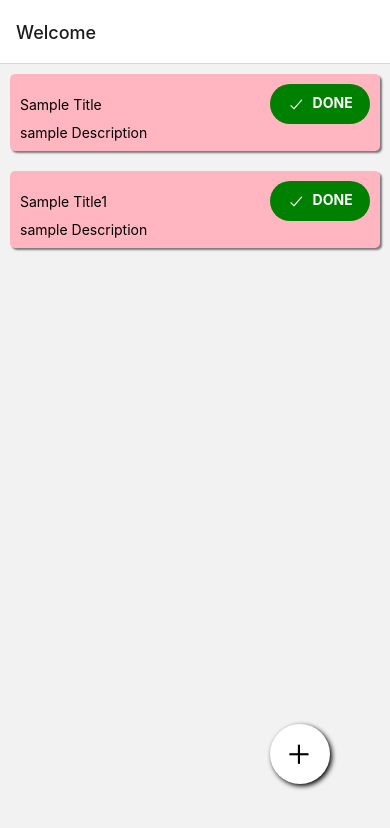
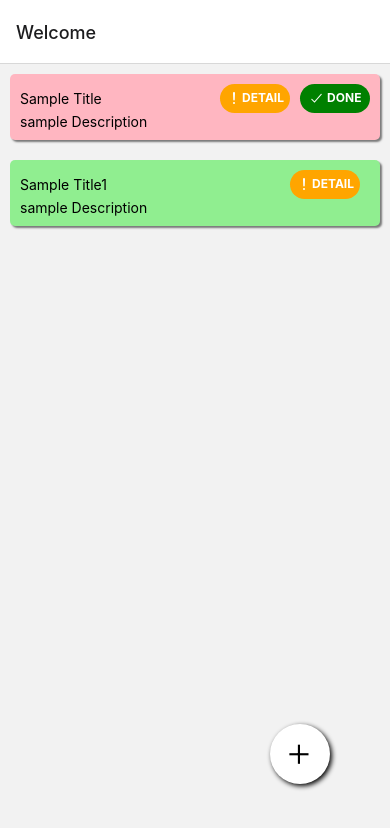
Before and after one commit to NMZ-TripleS/react-native-share-todo, a React Native app: screen /Home in a window 390 px wide. Shown: the top 828 px of the page. Built offline with nearby package versions, Linux system fonts and the light colour scheme.

Commit message:
Todo item and Item detail

```diff
--- a/App.js
+++ b/App.js
@@ -16,8 +16,8 @@ import {
 } from 'react-native';
 import { NavigationContainer } from '@react-navigation/native';
 import { createNativeStackNavigator } from '@react-navigation/native-stack';
-import HomeScreen from './src/screens/HomeScreen';
-import ToDoListScreen from './src/screens/ToDoListScreen';
+import HomeScreen, { HomeName } from './src/screens/HomeScreen';
+import ToDoItemDetail, { ToDoDetailName } from './src/screens/ToDoItemDetail';
 
 const Stack = createNativeStackNavigator();
 
@@ -27,14 +27,14 @@ const App = () => {
     <NavigationContainer>
     <Stack.Navigator>
       <Stack.Screen
-        name="Home"
+        name={HomeName}
         component={HomeScreen}
         options={{ title: 'Welcome' }}
       />
       <Stack.Screen
-        name="Todolistscreen"//id ofthe screen
-        component={ToDoListScreen}
-        options={{ title: 'To Do List Screen' }}
+        name={ToDoDetailName}//id ofthe screen
+        component={ToDoItemDetail}
+        options={{ title: 'Item Detail' }}
       />
       {/* <Stack.Screen name="Profile" component={ProfileScreen} /> */}
     </Stack.Navigator>
--- a/src/screens/HomeScreen.js
+++ b/src/screens/HomeScreen.js
@@ -2,29 +2,34 @@ import React from 'react';
 import {SafeAreaView,FlatList,Text,View,TouchableOpacity} from 'react-native';
 import ToDoItem from '../widgets/ToDoItem';
 import Icon from "react-native-vector-icons/Ionicons";
-
+export let HomeName = "Home";
 export default class HomeScreen extends React.Component{
-  constructor(){
+  constructor(props){
     super();
-
+    //console.log("Home Screen >>>>>>",props);
+    //status : 0 ( pending )
+    //status : 1 ( done )
     this.state={
       todoList : [
-        {title:"Sample Title",descripiton:"sample Description"},
-        {title:"Sample Title1",descripiton:"sample Description"}
+        {title:"Sample Title",description:"sample Description",status:0},
+        {title:"Sample Title1",description:"sample Description",status:1}
       ],
     }
   }
+  addingNewItme=()=>{
+    this.setState({
+      todoList:[...this.state.todoList,{title:"Sample Title"+this.state.todoList.length,descripiton:"sample Description",status:'0'}]
+    });
+  }
+  render(){
+    //console.log("screen redenering .. . . ");
 
-  render(){
-    console.log("screen redenering .. . . ");
     return(
       <SafeAreaView style={{flex:1}}>
-        <FlatList data={this.state.todoList} keyExtractor={(item)=>item.title} renderItem={({item})=><ToDoItem data={item}/>}/>
-        <TouchableOpacity onPress={()=>{
-          this.setState({
-            todoList:[...this.state.todoList,{title:"Sample Title"+this.state.todoList.length,descripiton:"sample Description"}]
-          });
-        }}
+        <FlatList data={this.state.todoList}
+        keyExtractor={(item)=>item.title}
+        renderItem={({item})=><ToDoItem data={item} navigation={this.props.navigation}/>}/>
+        <TouchableOpacity onPress={this.addingNewItme}
         style={{width:60,height:60,justifyContent:'center',alignItems:'center',width:60,position:'absolute',bottom:60,right:60,borderRadius:30,elevation:5,shadowOffset:{width:2,height:2},shadowRadius:5, backgroundColor:'white'}}>
           <Icon name='add-outline' size={34} color='black'/>
         </TouchableOpacity>
--- /dev/null
+++ b/src/screens/ToDoItemDetail.js
@@ -0,0 +1,19 @@
+import React,{Component} from 'react';
+import {SafeAreaView,FlatList,View,Text} from 'react-native';
+export let ToDoDetailName = "ToDoDetail";
+export default class ToDoItemDetail extends Component{
+    constructor(props){
+        super(props);
+        this.params = this.props.route.params;
+        console.log("ToDoItemDetail screen >>>>>>>",this.params);
+    }
+
+
+      render(){ return(
+        <SafeAreaView>
+          <Text>{this.params.title}</Text>
+          <Text>{this.params.description}</Text>
+        </SafeAreaView>
+      );
+      }
+}
--- a/src/screens/ToDoListScreen.js
+++ /dev/null
@@ -1,41 +0,0 @@
-import React,{Component} from 'react';
-import {SafeAreaView,FlatList,View,Text} from 'react-native';
-
-export default class ToDoListScreen extends Component{
-    constructor(props){
-        super(props);
-        this.data=[
-            {
-              description: 'Sample description',
-              title: 'First Item',
-            },
-            {
-              description: 'Sample description',
-              title: 'Second Item',
-            },
-            {
-              description: 'Sample description',
-              title: 'Third Item',
-            },
-          ];
-          console.log(props.navigation);
-    }
-
-    renderItem = ({item})=>{
-        return (<View style={{backgroundColor:'lightgreen',margin:4}}>
-    <Text>{item.title}</Text>
-    <Text numberOfLines={2}>{item.description}</Text>
-    </View>)};
-
-
-      render(){ return(
-        <SafeAreaView>
-          <FlatList
-            data={this.data}
-            renderItem={this.renderItem}//(item)=>renderItem(item)}
-            keyExtractor={item => item.title}
-          />
-        </SafeAreaView>
-      );
-      }
-}
--- a/src/widgets/ToDoItem.js
+++ b/src/widgets/ToDoItem.js
@@ -1,23 +1,42 @@
 import React from 'react';
-import { Text, View,Button } from 'react-native';
+import { Text, View,Button,TouchableOpacity } from 'react-native';
 import Icon from 'react-native-vector-icons/Ionicons';
+import { ToDoDetailName } from '../screens/ToDoItemDetail';
 
 export default class ToDoItem extends React.Component {
   constructor(props){
     super();
     this.todo = props.data;
+    this.navigation = props.navigation;
+    this.state={
+      status:this.todo.status
+    }
+    //console.log("Item of to do list >>>>>",props);
   }
   render(){
     return (
-      <View style={{padding:10,backgroundColor:'lightpink',margin:10,borderRadius:5,shadowColor:'black',shadowOffset:{width:2,height:2},shadowRadius:2,shadowOpacity:0.5,elevation:5}}>
+      <View style={{padding:10,backgroundColor:this.state.status==0?'lightpink':'lightgreen',margin:10,borderRadius:5,shadowColor:'black',shadowOffset:{width:2,height:2},shadowRadius:2,shadowOpacity:0.5,elevation:5}}>
         <View style={{display:'flex',flexDirection:'row',justifyContent:'space-between',alignItems:'center'}}>
-        <Text>{this.props.data.title}</Text>
-        <View style={{display:'flex',flexDirection:'row',justifyContent:'space-evenly',padding:10,width:100,backgroundColor:'green',borderRadius:25}}>
-          <Icon name='checkmark-outline' type='ionicon' size={18} style={{color:'white'}}/>
-          <Text style={{color:'white',fontWeight:'bold'}}>DONE</Text>
+          <Text>{this.todo.title}</Text>
+          <View style={{flexDirection:'row'}}>
+            <TouchableOpacity onPress={()=>
+              this.navigation.navigate(ToDoDetailName,this.todo)}
+              style={{display:'flex',flexDirection:'row',justifyContent:'space-evenly',padding:6,width:70,backgroundColor:'orange',borderRadius:25}}>
+              <Icon name='alert-outline' type='ionicon' size={16} style={{color:'white'}}/>
+              <Text style={{color:'white',fontWeight:'bold',fontSize:12}}>DETAIL</Text>
+            </TouchableOpacity>
+            {/* adding space btween undefined main axis measurement element */}
+            <View style={{width:10}}/>
+            {this.state.status==0 &&
+              <TouchableOpacity
+                onPress={()=>{this.setState({status:1});}}
+                style={{display:'flex',flexDirection:'row',justifyContent:'space-evenly',padding:6,width:70,backgroundColor:'green',borderRadius:25}}>
+                  <Icon name='checkmark-outline' type='ionicon' size={16} style={{color:'white'}}/>
+                  <Text style={{color:'white',fontWeight:'bold',fontSize:12}}>DONE</Text>
+              </TouchableOpacity>}
+          </View>
         </View>
-        </View>
-        <Text>{this.todo.descripiton}</Text>
+        <Text>{this.todo.description}</Text>
       </View>
     );
   }
```
